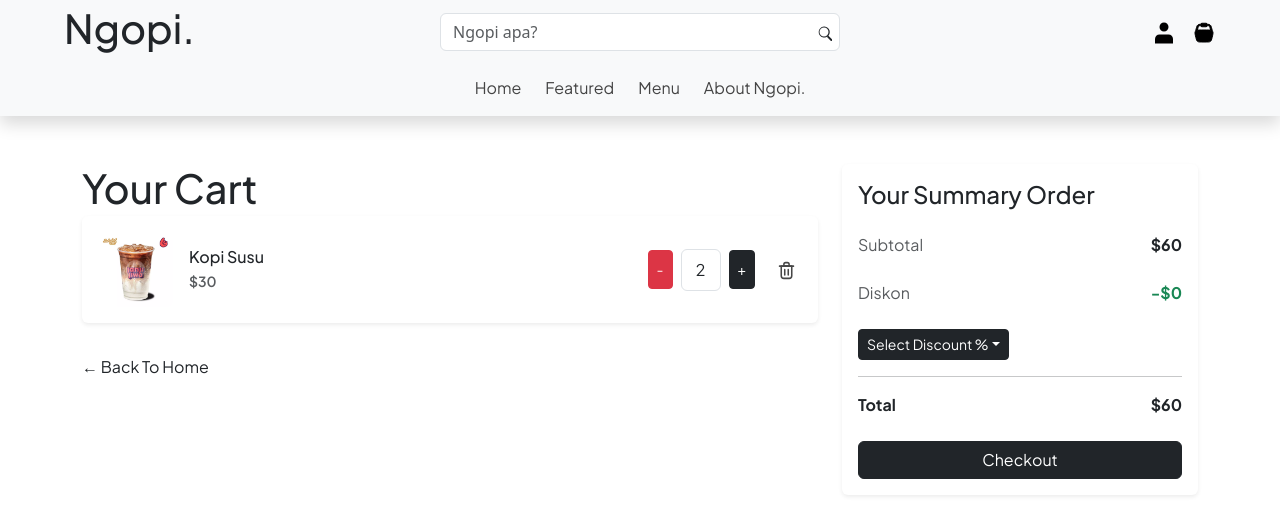
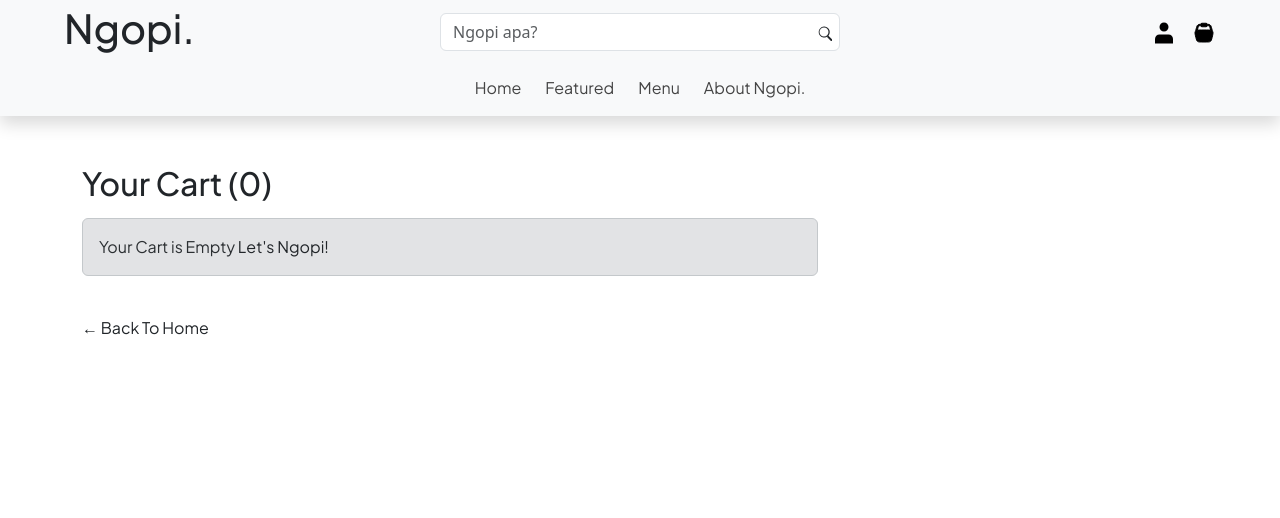
Before and after one commit to Retiortuk/Ngopi-Web, a React (Vite) app in the folder Ngopi-Frontend/: page /cart in a window 1280 px wide. Shown: the top 518 px of the page. Built offline with nearby package versions, Linux system fonts and the light colour scheme; a web font is replaced by a local one.

Commit message:
feat: CartPage now Fetch data from localStroage and Feat: Count Total and Tax

```diff
--- a/Ngopi-Frontend/src/Pages/CartPage.jsx
+++ b/Ngopi-Frontend/src/Pages/CartPage.jsx
@@ -1,6 +1,6 @@
 import React from "react";
 import { Link } from "react-router-dom";
-import imgKopiSusu from '../images/kopi-susu.webp';
+import { userCartStore } from "../stores/userCartStore.js";
 
 
 const TrashIcon = () => (
@@ -11,17 +11,21 @@ const TrashIcon = () => (
     <svg width="21px" height="21px" viewBox="0 0 24.00 24.00" fill="none" xmlns="http://www.w3.org/2000/svg" stroke="#ff0000"><g id="SVGRepo_bgCarrier" stroke-width="0"></g><g id="SVGRepo_tracerCarrier" stroke-linecap="round" stroke-linejoin="round"></g><g id="SVGRepo_iconCarrier"> <path d="M10 11V17" stroke="#474747" stroke-width="1.7759999999999998" stroke-linecap="round" stroke-linejoin="round"></path> <path d="M14 11V17" stroke="#474747" stroke-width="1.7759999999999998" stroke-linecap="round" stroke-linejoin="round"></path> <path d="M4 7H20" stroke="#474747" stroke-width="1.7759999999999998" stroke-linecap="round" stroke-linejoin="round"></path> <path d="M6 7H12H18V18C18 19.6569 16.6569 21 15 21H9C7.34315 21 6 19.6569 6 18V7Z" stroke="#474747" stroke-width="1.7759999999999998" stroke-linecap="round" stroke-linejoin="round"></path> <path d="M9 5C9 3.89543 9.89543 3 11 3H13C14.1046 3 15 3.89543 15 5V7H9V5Z" stroke="#474747" stroke-width="1.7759999999999998" stroke-linecap="round" stroke-linejoin="round"></path> </g></svg>
 );
 
-const OrderSummary = () => (
+const OrderSummary = ({subtotal, totalFinall, taxCount}) => (
     <div className="card shadow-sm border-0">
         <div className="card-body">
             <h4 className="card-title mb-4">Your Summary Order</h4>
             <div className="d-flex justify-content-between mb-2">
                 <p className="text-muted">Subtotal</p>
-                <p className="fw-bold">$60</p>
+                <p className="fw-bold">${subtotal}</p>
             </div>
             <div className="d-flex justify-content-between mb-2">
                 <p className="text-muted">Diskon</p>
                 <p className="fw-bold text-success">-$0</p>
+            </div>
+            <div className="d-flex justify-content-between mb-2">
+                <p className="text-muted">Tax</p>
+                <p className="fw-bold">${taxCount}</p>
             </div>
             <div className="dropdown">
                 <button className="btn btn-sm btn-dark dropdown-toggle" id="dropdownDiscount" type="button" data-bs-toggle="dropdown" aria-expanded="false">
@@ -34,7 +38,7 @@ const OrderSummary = () => (
             <hr />
             <div className="d-flex justify-content-between fw-bold mt-3">
                 <p>Total</p>
-                <p>$60</p>
+                <p>${totalFinall}</p>
             </div>
             <div className="d-grid mt-2">
                 <button type="button" className="btn btn-dark">Checkout</button>
@@ -44,48 +48,65 @@ const OrderSummary = () => (
 );
 
 function CartPage() {
+    const {cart, addToCart, removeFromCart, clearItemFromCart } = userCartStore();
+    let taxRate = 0.05
+    const subtotal = cart.reduce((acc, item) => acc + item.price * item.quantity, 0);
+    const taxCount = subtotal * taxRate;
+    const totalFinall = subtotal + taxCount
+
     return  (
         <div className="container py-4" style={{fontFamily: 'Plus Jakarta Sans, sans-serif'}}>
             <div className="row">
 
                 {/* CART */}
                 <div className="col-lg-8 mb-4">
-                    <h1 className="mb-1 mt-4">Your Cart</h1>
-                    {/* ITEMS IN CART START*/}
+                    <h2 className="mb-1 mt-4">Your Cart ({cart.length})</h2>
+                    {/* Cek Apakah Cart Kosong? */}
+                    {cart.length === 0 ? (
+                            <div className="alert alert-secondary mt-3">
+                                Your Cart is Empty <Link to='/' className="text-dark text-decoration-none">Let's Ngopi!</Link>
+                            </div>
+                    ): (
+                        cart.map((item)=> (
+                            // CART ITEMS START ---------
                             <div className="card mb-2 border-0 shadow-sm">
                                 <div className="card-body">
                                     <div className="d-flex align-items-center">
                                         {/* GAMBAR ITEM */}
-                                <img src={imgKopiSusu} className="img-fluid rounded-3" alt="Kopi Susu" style={{ width: '75px' }} />
+                                        <img src={item.image} className="img-fluid rounded-3" alt="Items Pict" style={{ width: '75px' }} />
 
                                         {/* NAMA ITEM DAN HARGA */}
                                         <div className="ms-3 flex-grow-1">
-                                    <h5 className="mb-1 fs-6 fs-md-5">Kopi Susu</h5>
-                                    <p className="small mb-0 text-muted fw-semibold fs-7">$30</p>
+                                            <h5 className="mb-1 fs-6 fs-md-5">{item.title}</h5>
+                                            <p className="small mb-0 text-muted fw-semibold fs-7">${item.price}</p>
                                         </div>
 
                                         {/* CONTROL QTY */}
                                         <div className="d-flex align-items-center">
-                                    <button className="btn btn-danger btn-sm p-1 p-md-2" type="button">-</button>
-                                    <input type="text" className="form-control text-center mx-2 p-1 p-md-2" value="2" readOnly style={{ width: '40px' }} />
-                                    <button className="btn btn-dark btn-sm p-1 p-md-2" type="button">+</button>
+                                            <button className="btn btn-danger btn-sm p-1 p-md-2" onClick={() => removeFromCart(item)} type="button">-</button>
+                                            <input type="text" className="form-control text-center mx-2 p-1 p-md-2" value={item.quantity} readOnly style={{ width: '40px' }} />
+                                            <button className="btn btn-dark btn-sm p-1 p-md-2" onClick={()=> addToCart(item)} type="button">+</button>
                                         </div>
 
                                         {/* DELETE ITEM */}
-                                <button className="btn btn-sm ms-2 ms-md-3 p-1"><TrashIcon /></button>
+                                        <button className="btn btn-sm ms-2 ms-md-3 p-1" onClick={()=> clearItemFromCart(item)}><TrashIcon /></button>
                                     </div>
                                 </div>
                             </div>
-                    {/* ITEMS IN CART END */}
+                            // CART ITEMS END ------
+                        ))
+                    )}
 
                     <Link to="/" className="text-dark text-decoration-none mt-4 d-inline-block">
                         &larr; Back To Home
                     </Link>
                 </div>
+                {cart.length > 0 && (
+                    <>
                         {/* SUMMARY ONLY IN DESKTOP*/}
                         <div className="col-lg-4 d-none d-lg-block mt-4">
                             <div className="position-sticky" style={{ top: '120px' }}>
-                        <OrderSummary />
+                                <OrderSummary subtotal={subtotal} totalFinall={totalFinall} taxCount={taxCount} />
                             </div>
                         </div>
                         {/* ONLY IN MOBILE */}
@@ -94,6 +115,8 @@ function CartPage() {
                                 <OrderSummary />
                             </div>
                         </div>
+                    </>
+                )}
             </div>
 
         </div>
--- a/Ngopi-Frontend/src/stores/userCartStore.js
+++ b/Ngopi-Frontend/src/stores/userCartStore.js
@@ -40,5 +40,13 @@ export const userCartStore = create((set) => ({
             localStorage.setItem('cart', JSON.stringify(updatedCart));
             return { cart: updatedCart};
         });
+    },
+
+    clearItemFromCart: (product) => {
+        set((state)=> {
+            const updatedCart =  state.cart.filter((item) => item.id !== product.id);
+            localStorage.setItem('cart', JSON.stringify(updatedCart));
+            return {cart: updatedCart}
+        })
     }
 }));
```
Lines whose indentation alone changed are shown as unchanged.
